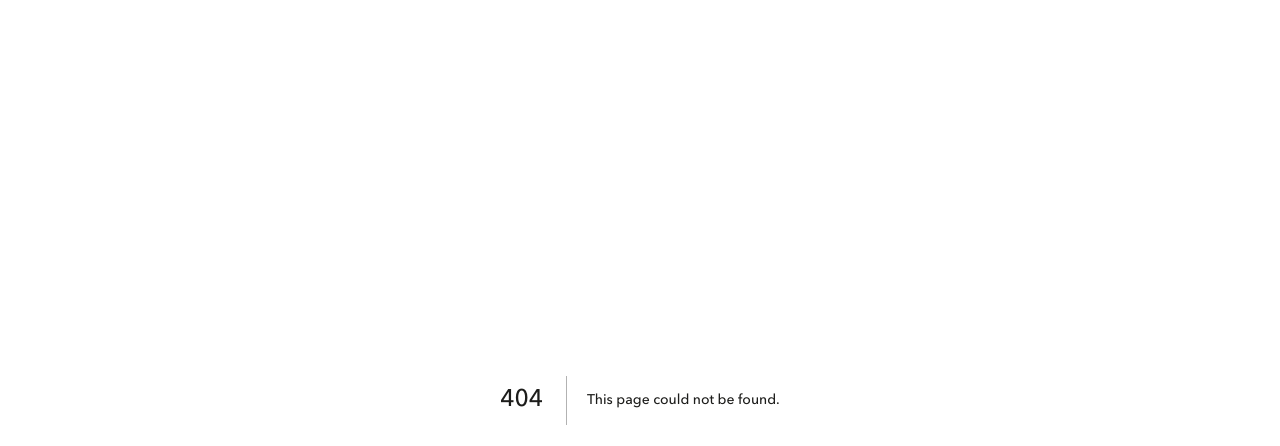
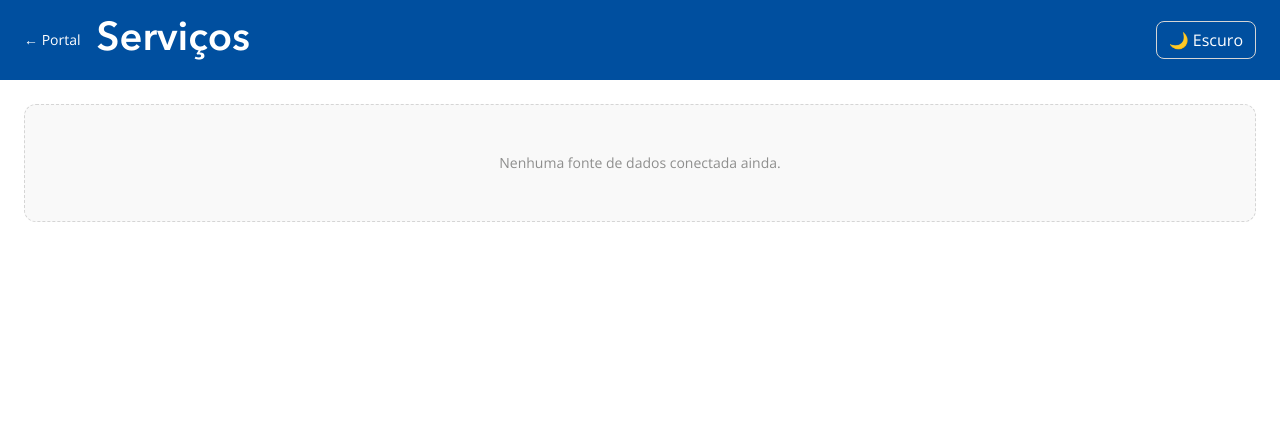
Before and after one commit to fabioramos-02/bi-setdig, a Next.js app: page /servicos in a window 1280 px wide. Before the commit this address had no page. Shown: the top 446 px of the page. Built offline with nearby package versions, Linux system fonts and the light colour scheme.

Commit message:
feat: scaffold rotas dos 5 dominios do portal
Cria /analytics/portal-ms, /analytics/ms-digital, /servicos,
/qualidade e /governanca com PageHeader (back link + titulo +
ThemeToggle) e EmptyCard (estado vazio ate conectar fonte de dados
real). Home passa a usar next/link em vez de <a> puro.

```diff
--- /dev/null
+++ b/src/app/analytics/ms-digital/page.tsx
@@ -0,0 +1,18 @@
+import type { Metadata } from "next";
+import { PageHeader } from "@/components/ds/PageHeader";
+import { EmptyCard } from "@/components/ds/EmptyCard";
+
+export const metadata: Metadata = {
+  title: "Analytics — MS Digital | SETDIG",
+};
+
+export default function AnalyticsMsDigitalPage() {
+  return (
+    <div className="flex flex-col flex-1">
+      <PageHeader title="Analytics — MS Digital" />
+      <main className="flex-1 p-6">
+        <EmptyCard message="Nenhuma fonte de dados conectada ainda." />
+      </main>
+    </div>
+  );
+}
--- /dev/null
+++ b/src/app/analytics/portal-ms/page.tsx
@@ -0,0 +1,18 @@
+import type { Metadata } from "next";
+import { PageHeader } from "@/components/ds/PageHeader";
+import { EmptyCard } from "@/components/ds/EmptyCard";
+
+export const metadata: Metadata = {
+  title: "Analytics — Portal MS | SETDIG",
+};
+
+export default function AnalyticsPortalMsPage() {
+  return (
+    <div className="flex flex-col flex-1">
+      <PageHeader title="Analytics — Portal MS" />
+      <main className="flex-1 p-6">
+        <EmptyCard message="Nenhuma fonte de dados conectada ainda." />
+      </main>
+    </div>
+  );
+}
--- /dev/null
+++ b/src/app/governanca/page.tsx
@@ -0,0 +1,18 @@
+import type { Metadata } from "next";
+import { PageHeader } from "@/components/ds/PageHeader";
+import { EmptyCard } from "@/components/ds/EmptyCard";
+
+export const metadata: Metadata = {
+  title: "Governança | SETDIG",
+};
+
+export default function GovernancaPage() {
+  return (
+    <div className="flex flex-col flex-1">
+      <PageHeader title="Governança" />
+      <main className="flex-1 p-6">
+        <EmptyCard message="Nenhuma fonte de dados conectada ainda." />
+      </main>
+    </div>
+  );
+}
--- a/src/app/page.tsx
+++ b/src/app/page.tsx
@@ -1,3 +1,4 @@
+import Link from "next/link";
 import { ThemeToggle } from "@/components/ds/ThemeToggle";
 
 const DOMINIOS = [
@@ -26,19 +27,19 @@ export default function Home() {
         </p>
         <nav className="grid gap-4 sm:grid-cols-2 lg:grid-cols-3">
           {DOMINIOS.map((d) => (
-            <a
+            <Link
               key={d.rota}
               href={d.rota}
               style={{
                 border: "1px solid var(--ds-color-border)",
                 borderRadius: "var(--ds-radius-md)",
-                padding: "var(--ds-spacing-lg, 20px)",
+                padding: "var(--ds-spacing-20)",
                 color: "var(--ds-color-text-primary)",
               }}
               className="hover:shadow-md transition-shadow"
             >
               {d.nome}
-            </a>
+            </Link>
           ))}
         </nav>
       </main>
--- /dev/null
+++ b/src/app/qualidade/page.tsx
@@ -0,0 +1,18 @@
+import type { Metadata } from "next";
+import { PageHeader } from "@/components/ds/PageHeader";
+import { EmptyCard } from "@/components/ds/EmptyCard";
+
+export const metadata: Metadata = {
+  title: "Qualidade | SETDIG",
+};
+
+export default function QualidadePage() {
+  return (
+    <div className="flex flex-col flex-1">
+      <PageHeader title="Qualidade" />
+      <main className="flex-1 p-6">
+        <EmptyCard message="Nenhuma fonte de dados conectada ainda." />
+      </main>
+    </div>
+  );
+}
--- /dev/null
+++ b/src/app/servicos/page.tsx
@@ -0,0 +1,18 @@
+import type { Metadata } from "next";
+import { PageHeader } from "@/components/ds/PageHeader";
+import { EmptyCard } from "@/components/ds/EmptyCard";
+
+export const metadata: Metadata = {
+  title: "Serviços | SETDIG",
+};
+
+export default function ServicosPage() {
+  return (
+    <div className="flex flex-col flex-1">
+      <PageHeader title="Serviços" />
+      <main className="flex-1 p-6">
+        <EmptyCard message="Nenhuma fonte de dados conectada ainda." />
+      </main>
+    </div>
+  );
+}
--- /dev/null
+++ b/src/components/ds/EmptyCard.tsx
@@ -0,0 +1,16 @@
+export function EmptyCard({ message }: { message: string }) {
+  return (
+    <div
+      style={{
+        border: "1px dashed var(--ds-color-border)",
+        borderRadius: "var(--ds-radius-md)",
+        padding: "var(--ds-spacing-48)",
+        color: "var(--ds-color-text-muted)",
+        background: "var(--ds-color-background-muted)",
+      }}
+      className="flex flex-col items-center justify-center text-center gap-2"
+    >
+      <span className="text-sm">{message}</span>
+    </div>
+  );
+}
--- /dev/null
+++ b/src/components/ds/PageHeader.tsx
@@ -0,0 +1,26 @@
+import Link from "next/link";
+import { ThemeToggle } from "@/components/ds/ThemeToggle";
+
+export function PageHeader({ title }: { title: string }) {
+  return (
+    <header
+      style={{ background: "var(--ds-color-primary-600)" }}
+      className="flex items-center justify-between px-6 py-4"
+    >
+      <div className="flex items-center gap-4">
+        <Link
+          href="/"
+          aria-label="Voltar para o portal"
+          style={{ color: "var(--ds-color-text-inverse)" }}
+          className="text-sm hover:underline"
+        >
+          ← Portal
+        </Link>
+        <h1 style={{ color: "var(--ds-color-text-inverse)" }} className="text-lg font-semibold">
+          {title}
+        </h1>
+      </div>
+      <ThemeToggle />
+    </header>
+  );
+}
```
